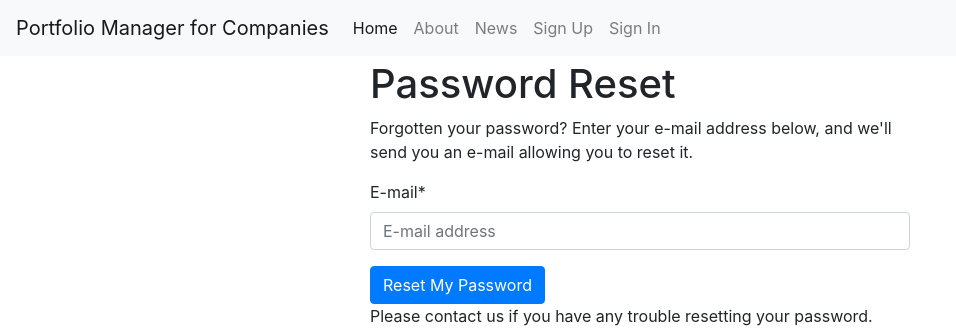
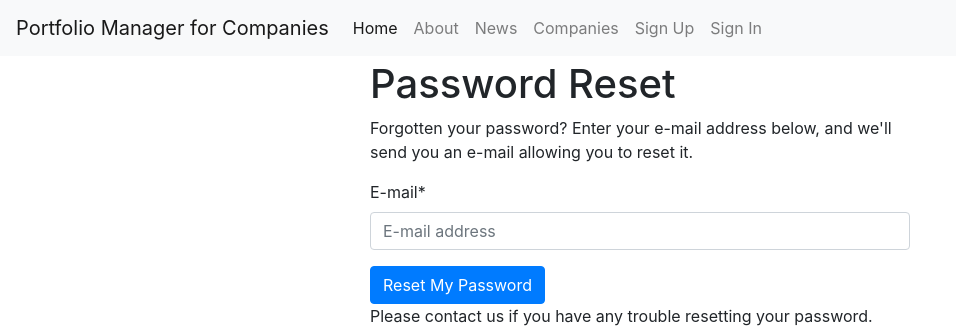
Before and after one commit to mirceachira/portfolio-manager-for-companies, a Django app: page /accounts/password/reset/ in a window 1280 px wide. Shown: the top 330 px of the page, without its empty margins (0-956 px from the left). Run offline with Django 3.2, Linux system fonts and the light colour scheme; parts of the project's set-up code (start-up, migrations or seed data) failed here and were passed over; some libraries are stand-ins or nearby versions.

Commit message:
Migrations done and button for companies added

```diff
--- a/portfolio_manager/templates/base.html
+++ b/portfolio_manager/templates/base.html
@@ -51,6 +51,9 @@
             </li>
             <li class="nav-item">
               <a class="nav-link" href="{% url 'articles:list' %}">News</a>
+            </li>
+            <li class="nav-item">
+              <a class="nav-link" href="{% url 'companies:list' %}">Companies</a>
             </li>
             {% if request.user.is_authenticated %}
               <li class="nav-item">
```
Also changed, not shown: portfolio_manager/companies/migrations/0001_initial.py (added).
